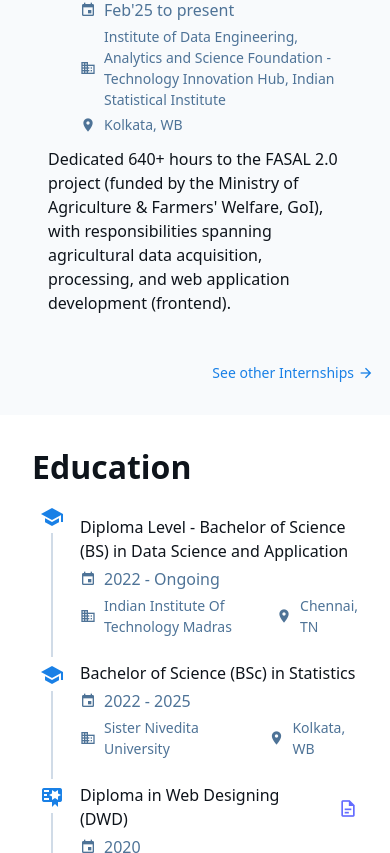
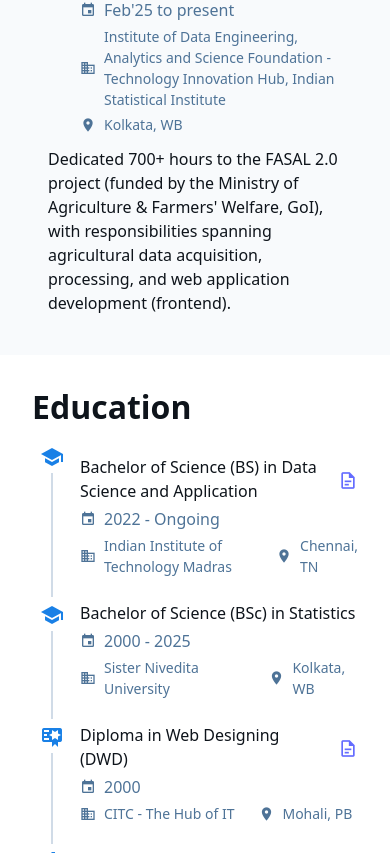
Before and after one commit to samyaroy/FolioForge-vue-portfolio-website, a Vue app: page / in a window 390 px wide. Shown: the part 1491-2344 px from the top of the page. Built offline with nearby package versions, Linux system fonts and the light colour scheme.

Commit message:
Templatize v1.0.0

```diff
--- a/src/components/Footer.vue
+++ b/src/components/Footer.vue
@@ -26,9 +26,9 @@
             <v-btn icon variant="text" color="black" :href=linkedin target="_blank">
               <v-icon>mdi-linkedin</v-icon>
             </v-btn>
-            <v-btn icon variant="text" color="black" :href=twitter target="_blank">
+            <!-- <v-btn icon variant="text" color="black" :href=twitter target="_blank">
               <v-icon>mdi-twitter</v-icon>
-            </v-btn>
+            </v-btn> -->
             <v-btn icon variant="text" color="white" href="mailto:contact@example.com">
               <v-icon>mdi-email</v-icon>
             </v-btn>
@@ -88,10 +88,10 @@
 
           <ul class="space-y-2">
             <li>
-              <a href="https://scholar.google.com/citations?user=jC-lqxsAAAAJ&hl=en">Google Scholar</a>
+              <a :href="google_scholar" target="_blank">Google Scholar</a>
             </li>
             <li>
-              <a href="https://www.researchgate.net/profile/Samyabrata-Roy?ev=hdr_xprf">ResearchGate</a>
+              <a :href="researchgate" target="_blank">ResearchGate</a>
             </li>
           </ul>
         </div>
@@ -124,7 +124,7 @@
 
       <div class="flex flex-col md:flex-row justify-between items-center">
         <p class="text-gray-500 text-sm">
-          © {{ new Date().getFullYear() }} Samyabrata Roy. All Rights Reserved.
+          © {{ new Date().getFullYear() }} Samyabrata Roy. Rights Reserved.
         </p>
         <div class="flex space-x-4 mt-2 md:mt-0">
           <a href="#" class="text-gray-500 hover:text-white text-sm transition-colors duration-200">
@@ -146,16 +146,21 @@
 </template>
 
 <script setup>
+import config from "@/profile_info.yml"
+
+const { profile, contacts, socials } = config
 // Footer component
-const email = import.meta.env.VITE_EMAIL
-const email_link = import.meta.env.VITE_EMAIL_LINK
-const phone = import.meta.env.VITE_PHONE
-const location = import.meta.env.VITE_LOCATION
+const email = contacts.email
+const phone = contacts.phone
+const location = contacts.location
 
-const github = import.meta.env.VITE_GITHUB1
-const github2 = import.meta.env.VITE_GITHUB2
-const linkedin = import.meta.env.VITE_LINKEDIN
-const twitter = import.meta.env.VITE_TWITTER
+const github = socials.github
+const github2 = socials.github2
+const linkedin = socials.linkedin
+//const twitter = socials.twitter
+
+const google_scholar = socials.google_scholar
+const researchgate = socials.researchgate
 </script>
 
 <style scoped>
--- a/src/components/Header.vue
+++ b/src/components/Header.vue
@@ -7,27 +7,23 @@
         <img src="/profile-icon.png" alt="Profile Icon" class="w-full h-full object-cover rounded-full" />
       </div>
       <router-link to="/" class="text-[#0e141b] text-lg font-bold leading-tight tracking-[-0.015em] no-underline">
-        Samyabrata Roy
+        {{ profile.name }}
       </router-link>
     </div>
 
     <!-- Navigation Links -->
     <div class="flex flex-1 justify-end gap-8">
       <div class="hidden md:flex items-center gap-9">
-        <router-link v-if="$route.name !== 'Home'" to="/"
-          class="text-[#0e141b] text-sm font-medium leading-normal hover:text-[#1980e6] transition-colors duration-200">
+        <router-link to="/" class="nav-link" active-class="active-link">
           Home
         </router-link>
-        <router-link v-if="$route.name !== 'ProjectsPublications'" to="/projects-publications"
-          class="text-[#0e141b] text-sm font-medium leading-normal hover:text-[#1980e6] transition-colors duration-200">
+        <router-link to="/projects-publications" class="nav-link" active-class="active-link">
           Projects & Publications
         </router-link>
-        <router-link v-if="$route.name !== 'Cocurricular'" to="/cocurricular"
-          class="text-[#0e141b] text-sm font-medium leading-normal hover:text-[#1980e6] transition-colors duration-200">
+        <router-link to="/cocurricular" class="nav-link" active-class="active-link">
           Co-curricular
         </router-link>
-        <router-link v-if="$route.name !== 'Contact'" to="/contact"
-          class="text-[#0e141b] text-sm font-medium leading-normal hover:text-[#1980e6] transition-colors duration-200">
+        <router-link to="/contact" class="nav-link" active-class="active-link">
           Contact
         </router-link>
       </div>
@@ -68,20 +64,16 @@
         </div>
 
         <nav class="flex flex-col space-y-4">
-          <router-link v-if="$route.name !== 'Home'" to="/" @click="drawer = false"
-            class="text-[#0e141b] text-sm font-medium leading-normal hover:text-[#1980e6] transition-colors duration-200 py-2">
+          <router-link to="/" @click="drawer = false" class="nav-link" active-class="active-link">
             Home
           </router-link>
-          <router-link v-if="$route.name !== 'ProjectsPublications'" to="/projects-publications" @click="drawer = false"
-            class="text-[#0e141b] text-sm font-medium leading-normal hover:text-[#1980e6] transition-colors duration-200 py-2">
+          <router-link to="/projects-publications" @click="drawer = false" class="nav-link" active-class="active-link">
             Projects & Publications
           </router-link>
-          <router-link v-if="$route.name !== 'Cocurricular'" to="/cocurricular" @click="drawer = false"
-            class="text-[#0e141b] text-sm font-medium leading-normal hover:text-[#1980e6] transition-colors duration-200 py-2">
+          <router-link to="/cocurricular" @click="drawer = false" class="nav-link" active-class="active-link">
             Co-curricular
           </router-link>
-          <router-link v-if="$route.name !== 'Contact'" to="/contact" @click="drawer = false"
-            class="text-[#0e141b] text-sm font-medium leading-normal hover:text-[#1980e6] transition-colors duration-200 py-2">
+          <router-link to="/contact" @click="drawer = false" class="nav-link" active-class="active-link">
             Contact
           </router-link>
         </nav>
@@ -93,19 +85,16 @@
 <script setup>
 import { ref } from 'vue'
 import { useRouter } from 'vue-router'
+import config from "@/profile_info.yml"
 
 const router = useRouter()
 const drawer = ref(false)
-
+const { profile, contacts } = config
 
 const SEND_MAIL = () => {
   const subject = encodeURIComponent('Freelance Project:')
   const body = encodeURIComponent('I would like to discuss a potential collaboration.')
-
-  // Use Gmail compose URL to open in new tab
-  const gmailUrl = `https://mail.google.com/mail/?view=cm&fs=1&to=samyaroy00@gmail.com&su=${subject}&body=${body}`
-
-  // Open in new tab
+  const gmailUrl = `https://mail.google.com/mail/?view=cm&fs=1&to=${contacts.email}&su=${subject}&body=${body}`
   window.open(gmailUrl, '_blank')
 }
 </script>
@@ -114,4 +103,20 @@ const SEND_MAIL = () => {
 .no-underline {
   text-decoration: none;
 }
+
+.nav-link {
+  color: #0e141b;
+  font-size: 0.875rem; /* text-sm */
+  font-weight: 500;    /* medium */
+  line-height: normal;
+  transition: color 0.2s;
+  text-decoration: none;
+}
+.nav-link:hover {
+  color: #1980e6;
+}
+.active-link {
+  font-weight: 700; /* bold */
+  color: #1980e6;   /* highlight */
+}
 </style>
--- /dev/null
+++ b/src/profile_info.yml
@@ -0,0 +1,103 @@
+# config.yml
+
+profile:
+  name: Samyabrata Roy
+  about: Curious student with a strong foundation in statistical theory and inference, data science and
+                full-stack web
+                development. Comfortable moving between data analysis and modern web technologies to turn data into
+                insights
+                and ideas into applications. Experienced with statistical modeling, data cleaning, and API development,
+                eager to
+                apply an evidence-based approach to solving complex challenges in research and development fields.
+  heading: Web Developer<br>Data Science, Statistics Enthusiast #will be used in home page hero section
+  cv: https://drive.google.com/uc?export=download&id=1DA-QF8-1MFjay43ByKFvmJxp1b7f43A0 # google drive link for direct download
+  #environment: development   # or staging / production
+
+contacts:
+  email: samyaroy00@gmail.com
+  email2: 22f2001443@ds.study.iitm.ac.in
+  phone: +91 6291764594
+  location: Kolkata, India
+socials:
+  github: https://github.com/samyaroy
+  github2: https://github.com/22f2001443
+  linkedin: https://www.linkedin.com/in/samyabrata23/
+  #twitter: https://twitter.com/username
+
+  google_scholar: https://scholar.google.com/citations?user=jC-lqxsAAAAJ&hl=en
+  researchgate: https://www.researchgate.net/profile/Samyabrata-Roy?ev=hdr_xprf
+
+experience:
+  - job_role: Student Intern
+    type: Internship
+    company: Institute of Data Engineering, Analytics and Science Foundation - Technology Innovation Hub, Indian Statistical Institute
+    location: Kolkata, WB
+    time_period: Feb'25 to present
+    description: Dedicated 700+ hours to the FASAL 2.0 project (funded by the Ministry of Agriculture & Farmers' Welfare, GoI), with responsibilities spanning agricultural data acquisition, processing, and web application development (frontend).
+
+  # Add more fields as needed
+
+education: # put your latest education first
+
+  - type: University
+    degree: Bachelor of Science (BS)
+    field: Data Science and Application
+    institution: Indian Institute of Technology Madras
+    location: Chennai, TN
+    time_period: 2022 - Ongoing
+    gpa: Current CGPA - 5.97/10
+    cred_link: https://www.iitm.ac.in/22f2001443
+
+  - type: University
+    degree: Bachelor of Science (BSc)
+    field: Statistics
+    institution: Sister Nivedita University
+    location: Kolkata, WB
+    time_period: 2000 - 2025
+    gpa: CGPA - 6.95/10
+
+  - type: Diploma
+    degree: Diploma
+    field: Web Designing (DWD)
+    institution: CITC - The Hub of IT
+    location: Mohali, PB
+    time_period: 2000
+    marks: 84.5%
+    cred_link: https://drive.google.com/file/d/1vJ0LuDDAwMknYtJ46fD-DIrXtRpNWPbh/view?usp=drive_link
+
+  - type: School
+    degree: XII (Science) - West Bengal Council of Higher Secondary Education (WBCHSE)
+    field:
+    institution: Nava Nalanda High School
+    location: Kolkata, WB
+    time_period: 2020 - 2022
+    marks: 83.8%
+    cred_link: https://drive.google.com/file/d/1mlRqQDTgjUjQvJ6FhORB56DUj_JhbxPy/view?usp=drive_link
+
+  - type: School
+    degree: X - West Bengal Board of Secondary Education (WBBSE)
+    field:
+    institution: Mahesh sri Ramkrishna Ashram Vidyalaya (HS)
+    location: Rishra, WB
+    time_period: 2010 - 2020
+    marks: 85.71%
+    cred_link: https://drive.google.com/file/d/1IdRD2pzHYqWQROrnC-hYdRjzaE4acnPg/view?usp=drive_link
+
+  # Add more fields as needed
+
+certifications:
+
+  # Add more fields as needed
+
+internships:
+
+  # Add more fields as needed
+
+awards:
+  - title: Best Developer Award
+    year: 2021
+    issuer: Tech Company
+
+  - title: Excellence in Research
+    year: 2020
+    issuer: University
--- a/src/views/Home/components/HeroSection.vue
+++ b/src/views/Home/components/HeroSection.vue
@@ -13,18 +13,10 @@
             <!-- Text Content -->
             <div class="flex flex-col gap-2 text-left">
               <h1
-                class="text-[#0e141b] !text-4xl font-black leading-tight tracking-[-0.033em] md:text-5xl md:font-black md:leading-tight md:tracking-[-0.033em]">
-                Web Developer <br />Data Science, Statistics Enthusiast
-              </h1>
+                class="text-[#0e141b] !text-4xl font-black leading-tight tracking-[-0.033em] md:text-5xl md:font-black md:leading-tight md:tracking-[-0.033em]" v-html="heading"></h1>
               <h2
                 class="text-[#0e141b] text-sm font-normal leading-normal md:text-base md:font-normal md:leading-normal">
-                Curious student with a strong foundation in statistical theory and inference, data science and
-                full-stack web
-                development. Comfortable moving between data analysis and modern web technologies to turn data into
-                insights
-                and ideas into applications. Experienced with statistical modeling, data cleaning, and API development,
-                eager to
-                apply an evidence-based approach to solving complex challenges in research and development fields.
+                {{ about }}
               </h2>
             </div>
 
@@ -65,21 +57,31 @@
 </template>
 
 <script setup>
-const email = import.meta.env.VITE_EMAIL
-const email_link = import.meta.env.VITE_EMAIL_LINK
-const phone = import.meta.env.VITE_PHONE
-const location = import.meta.env.VITE_LOCATION
+import config from "@/profile_info.yml"
 
-const github_personal = import.meta.env.VITE_GITHUB1
-const github_student = import.meta.env.VITE_GITHUB2
-const linkedin = import.meta.env.VITE_LINKEDIN
-const twitter = import.meta.env.VITE_TWITTER
+const { profile, contacts, socials } = config
+
+const name = profile.name
+const about = profile.about
+const heading = profile.heading
+const cv_link = profile.cv
+
+const email = contacts.email
+const email_link = `mailto:${email}`
+
+const email2 = contacts.email2
+const email2_link = `mailto:${email2}`
+
+
+const github_personal = socials.github
+const linkedin = socials.linkedin
+//const twitter = socials.twitter
 
 const downloadCV = () => {
   // You can replace this with your actual CV download logic
   const link = document.createElement('a')
-  link.href = 'https://drive.google.com/uc?export=download&id=1DA-QF8-1MFjay43ByKFvmJxp1b7f43A0' // Replace with your actual CV file path
-  link.download = 'Samyabrata_Roy_CV.pdf'
+  link.href = cv_link
+  link.download = `${name.replace(" ", "_")}_CV.pdf`
   link.click()
 }
 </script>
--- a/src/views/Home/components/education/Index.vue
+++ b/src/views/Home/components/education/Index.vue
@@ -8,58 +8,22 @@
       </div>
 
       <!-- Education timeline -->
-      <EducationMilestone
-        icon="mdi-school"
-        title="Diploma Level - Bachelor of Science (BS) in Data Science and Application"
-        time="2022 - Ongoing"
-        institution="Indian Institute Of Technology Madras"
-        location="Chennai, TN"
-        extra="Current CGPA: 5.97/10"
-        :isFirst="true"
-      />
 
-      <EducationMilestone
-        icon="mdi-school"
-        title="Bachelor of Science (BSc) in Statistics"
-        time="2022 - 2025"
-        institution="Sister Nivedita University"
-        location="Kolkata, WB"
-        extra="CGPA: 6.95/10"
-      />
-
-      <EducationMilestone
-        icon="mdi-certificate"
-        title="Diploma in Web Designing (DWD)"
-        time="2020"
-        institution="CITC - The Hub of IT"
-        location="Mohali, PB"
-        extra="Marks: 84.5%"
-        cred_link="https://drive.google.com/file/d/1vJ0LuDDAwMknYtJ46fD-DIrXtRpNWPbh/view?usp=drive_link"
-      />
-
-      <EducationMilestone
-        icon="mdi-town-hall"
-        title="XII (Science) - West Bengal Council of Higher Secondary Education (WBCHSE)"
-        time="2020 - 2022"
-        institution="Nava Nalanda High School"
-        location="Kolkata, WB"
-        extra="Marks: 83.8%"
-        cred_link="https://drive.google.com/file/d/1mlRqQDTgjUjQvJ6FhORB56DUj_JhbxPy/view?usp=drive_link"
-      />
-
-      <EducationMilestone
-        icon="mdi-town-hall"
-        title="X - West Bengal Board of Secondary Education (WBBSE)"
-        time="2010 - 2020"
-        institution="Mahesh sri Ramkrishna Ashram Vidyalaya (HS)"
-        location="Rishra, WB"
-        extra="Marks: 85.71%"
-        :isLast="true"
-        cred_link="https://drive.google.com/file/d/1IdRD2pzHYqWQROrnC-hYdRjzaE4acnPg/view?usp=drive_link"
+      <EducationMilestone v-for="(edu, index) in education" :key="index"
+        :icon="iconMap[edu.type]"
+        :title="edu.degree"
+        :subject="edu.field"
+        :time="edu.time_period"
+        :institution="edu.institution"
+        :location="edu.location"
+        :extra="edu.extra"
+        :isFirst="index === 0"
+        :isLast="index === education.length - 1"
+        :cred_link="edu.cred_link"
       />
 
       <!-- See certification link -->
-      <div class="flex justify-end mt-6 mb-4">
+      <div v-if="certifications && certifications.length" class="flex justify-end mt-6 mb-4">
         <router-link
           to="/internships-certifications?tab=certifications"
           class="text-[#1980e6] hover:text-[#0e141b] text-sm font-medium transition-colors duration-200 flex items-center gap-1"
@@ -74,4 +38,14 @@
 
 <script setup>
 import EducationMilestone from "./components/EducationMilestone.vue";
+import config from "@/profile_info.yml"
+
+const { education, certifications } = config
+
+const iconMap = {
+  School: "mdi-town-hall",
+  Diploma: "mdi-certificate",
+  College: "mdi-school",
+  University: "mdi-school"
+}
 </script>
--- a/src/views/Home/components/education/components/EducationMilestone.vue
+++ b/src/views/Home/components/education/components/EducationMilestone.vue
@@ -17,7 +17,7 @@
         <!-- Education Info -->
         <div class="flex flex-1 flex-col py-3">
             <div class="flex items-center gap-2">
-                <p class="text-[#0e141b] text-base font-medium leading-normal">{{ title }}</p>
+                <p class="text-[#0e141b] text-base font-medium leading-normal">{{ title }} <span v-if="subject">in {{ subject }}</span></p>
                 <a v-if="cred_link" :href="cred_link" target="_blank" rel="noopener noreferrer">
                     <v-icon size="20">mdi-file-document-outline</v-icon>
                 </a>
@@ -55,6 +55,7 @@
 <script setup>
 defineProps({
     title: { type: String, required: true },
+    subject: { type: String, default: '' }, // Optional, e.g., "in Computer Science"
     time: { type: String, required: true },
     institution: { type: String, required: true },
     location: { type: String, required: true },
--- a/src/views/Home/components/experience/Index.vue
+++ b/src/views/Home/components/experience/Index.vue
@@ -6,15 +6,14 @@
       </div>
 
       <!-- Student Intern -->
-      <TimelineComponent
-        title="Student Intern"
-        time="Feb'25 to present"
-        organization="Institute of Data Engineering, Analytics and Science Foundation - Technology Innovation Hub, Indian Statistical Institute"
-        location="Kolkata, WB"
-        description="Dedicated 640+ hours to the FASAL 2.0 project (funded by the Ministry of Agriculture & Farmers' Welfare, GoI), with responsibilities spanning agricultural data acquisition, processing, and web application development (frontend)."
-        icon="mdi-school"
-        iconColor="text-[#1980e6]"
-        cred-linl="#"
+      <TimelineComponent v-for="(exp, index) in experience" :key="index"
+        :title= "exp.job_role"
+        :time= "exp.time_period"
+        :organization= "exp.company"
+        :location= "exp.location"
+        :description= "exp.description"
+        :icon="mdi-school"
+        :cred-link="exp.cred_link"
       />
    <!--
       <TimelineComponent
@@ -40,7 +39,7 @@
       -->
 
       <!-- See other Internships link -->
-      <div class="flex justify-end mt-6 mb-4">
+      <div v-if="internships && internships.length" class="flex justify-end mt-6 mb-4">
         <router-link
           to="/internships-certifications?tab=internships"
           class="text-[#1980e6] hover:text-[#0e141b] text-sm font-medium transition-colors duration-200 flex items-center gap-1"
@@ -56,4 +55,8 @@
 
 <script setup>
 import TimelineComponent from './components/TimelineComponent.vue'
+import config from "@/profile_info.yml"
+
+const { experience, internships } = config
+
 </script>
--- a/vite.config.js
+++ b/vite.config.js
@@ -1,10 +1,11 @@
 import { defineConfig } from 'vite'
 import vue from '@vitejs/plugin-vue'
 import { resolve } from 'path'
+import yaml from '@modyfi/vite-plugin-yaml'
 
 // https://vite.dev/config/
 export default defineConfig({
-  plugins: [vue()],
+  plugins: [vue(), yaml()],
   base: '/',
   resolve: {
     alias: {
```
Also changed, not shown: package.json (+5 -2 lines), 1 other file (tests, documents, lock files or other folders).
